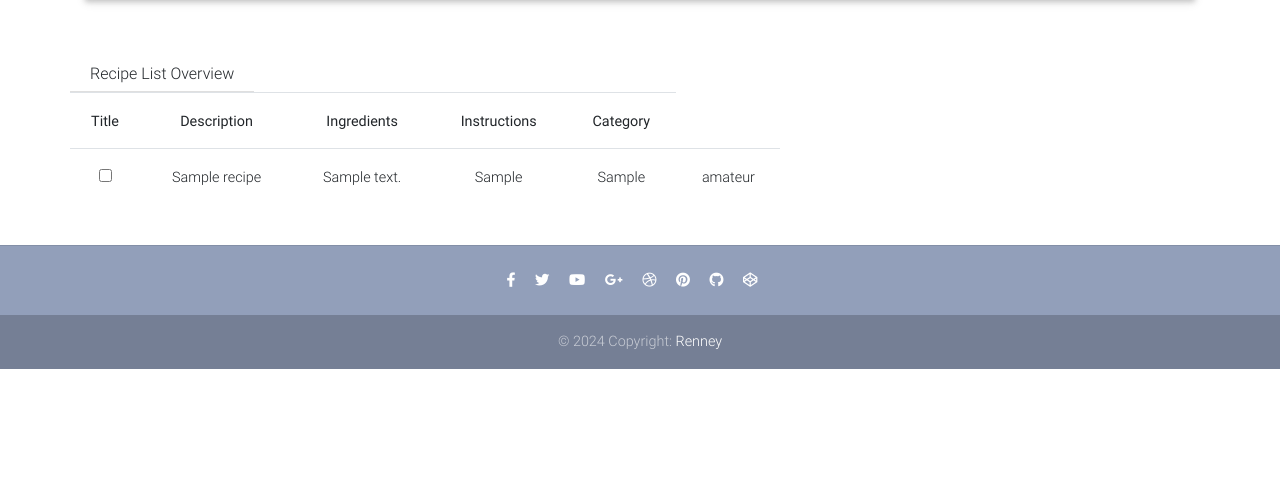
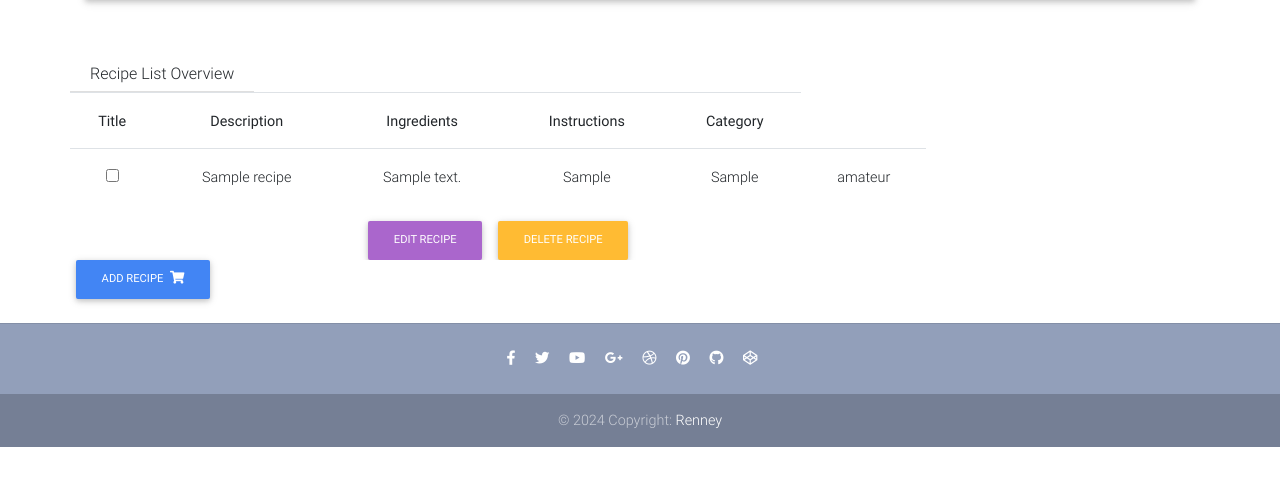
Before and after one commit to RESHNAM/Recipe-Management-System, a Django app: page / in a window 1280 px wide. Shown: the part 144-630 px from the top of the page. Run offline with Django 5.2, Linux system fonts and the light colour scheme; tables that the repository leaves empty hold one stand-in row (values such as "Sample post"); style sheets or scripts are compiled from the project's sources; parts of the project's set-up code (start-up, migrations or seed data) failed here and were passed over; some libraries are stand-ins or nearby versions.

Commit message:
add the relevant buttons

```diff
--- a/templates/home.html
+++ b/templates/home.html
@@ -123,11 +123,20 @@
 								  {% endfor %}
 
 							  </tr>
-
 						  </tbody>
 					  </table>
+					  <a href="{% url 'apprecipe:post-detail-view' %}" class="btn btn-secondary btn-md my-0 p">
+						Edit Recipe
+					  </a>
+					  <a href="{% url 'apprecipe:post-detail-view' %}" class="btn btn-warning btn-md my-0 p">
+						Delete Recipe
+					  </a>
 
 				  </div>
+				  <a href="{% url 'apprecipe:post-detail-view' %}" class="btn btn-primary btn-md my-0 p">
+					Add Recipe
+					<i class="fas fa-shopping-cart ml-1"></i>
+				  </a>
 				</div>
 				<!-- .row end -->
 			</div>
```
